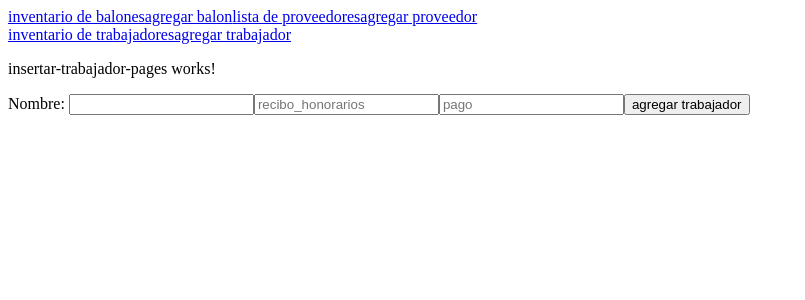
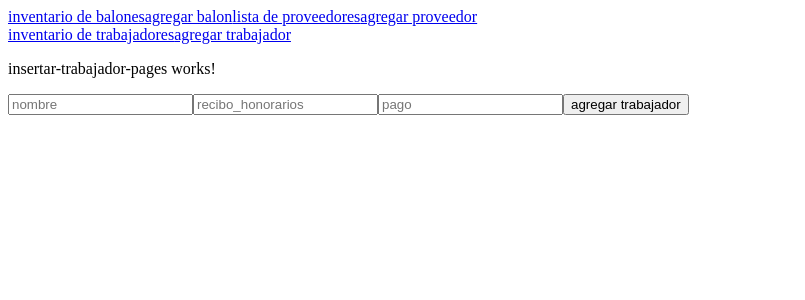
Before and after one commit to 888JordyEmanuelAymaCutipa888/AngularGAS, an Angular app: page /trabajadores/agregar in a window 1280 px wide. Shown: the top 300 px of the page, without its empty margins (0-805 px from the left). Built offline with nearby package versions, Linux system fonts and the light colour scheme; no server answers.

Commit message:
Se crean vistas para las aplicaciones

```diff
--- a/src/app/pages/agregar-proveedores-pages/agregar-proveedores-pages.component.html
+++ b/src/app/pages/agregar-proveedores-pages/agregar-proveedores-pages.component.html
@@ -1,7 +1,7 @@
 <p>agregar-proveedores-pages works!</p>
 <form (submit)="agregarProveedor(nombre, ruc, direccion)">
     <input type="text" placeholder="Nombre" #nombre>
-    <input type="text" placeholder="RUC" #ruc>
+    <input type="number" placeholder="RUC" #ruc>
     <input type="text" placeholder="Direccion" #direccion>
     <input type="submit" value="Agregar proveedor">
 </form>
--- a/src/app/pages/insertar-trabajador-pages/insertar-trabajador-pages.component.html
+++ b/src/app/pages/insertar-trabajador-pages/insertar-trabajador-pages.component.html
@@ -1,10 +1,7 @@
 <p>insertar-trabajador-pages works!</p>
 <form (submit)="insertarTrabajador(nombre, recibo_honorarios, pago)">
-    <label>
-      Nombre:
-      <input type="text" #nombre>
-    </label>
-    <input type="text" placeholder="recibo_honorarios" #recibo_honorarios>
+    <input type="text" placeholder="nombre" #nombre>
+    <input type="number" placeholder="recibo_honorarios" #recibo_honorarios>
     <input type="number" placeholder="pago" #pago>
     <input type="submit" value="agregar trabajador">
   </form>
--- a/src/app/pages/insertar-trabajador-pages/insertar-trabajador-pages.component.ts
+++ b/src/app/pages/insertar-trabajador-pages/insertar-trabajador-pages.component.ts
@@ -16,7 +16,7 @@ export class InsertarTrabajadorPagesComponent implements OnInit {
   insertarTrabajador(nombre: any, recibo_honorarios: any, pago: any){
 
     this.TrabajadoresService.agregarTrabajador(nombre.value, recibo_honorarios.value, pago.value).subscribe(trabajador => {
-      this.router.navigate(['/trabajadores'])
+      this.router.navigate(['/trabajadores/'])
     })
 
     return false
```
